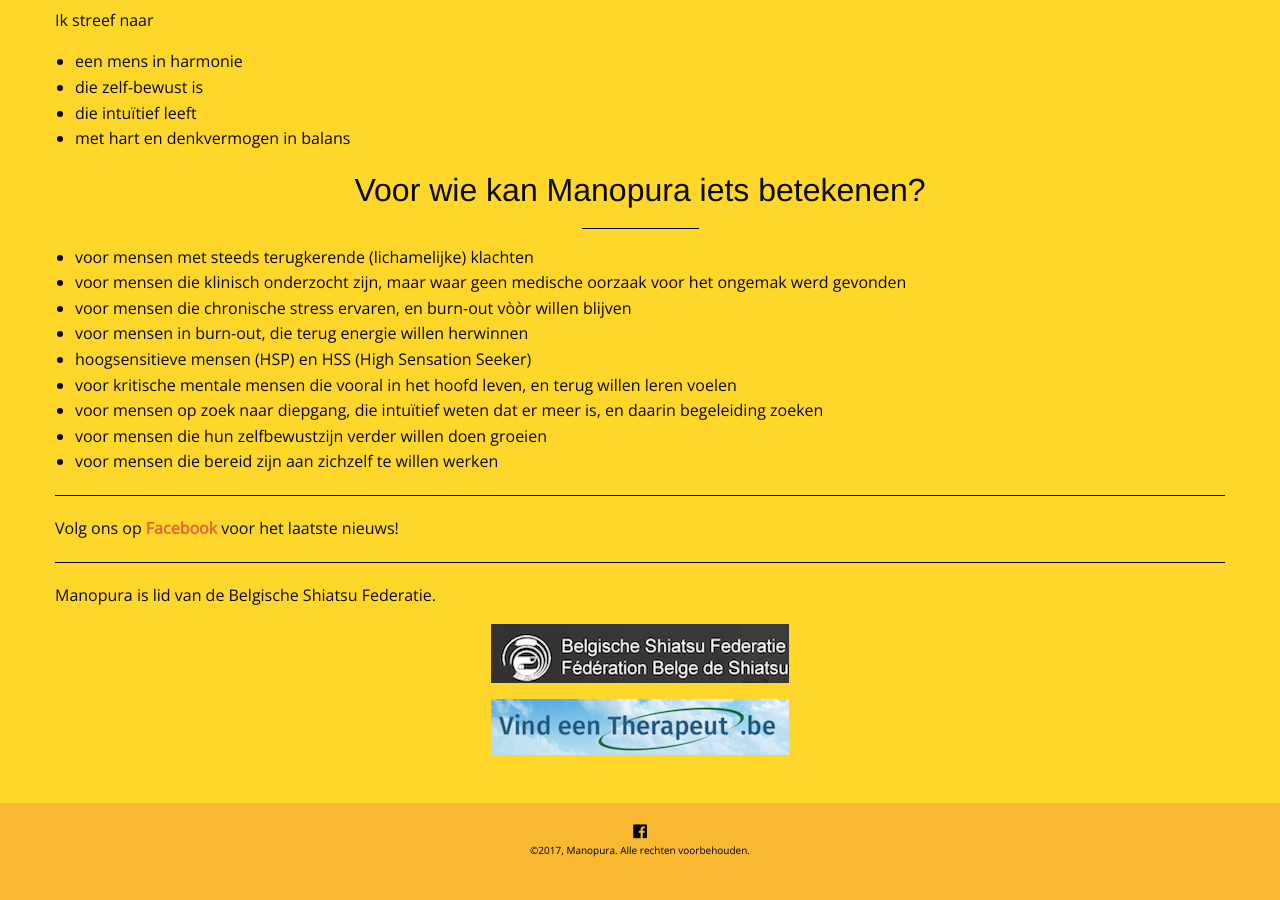
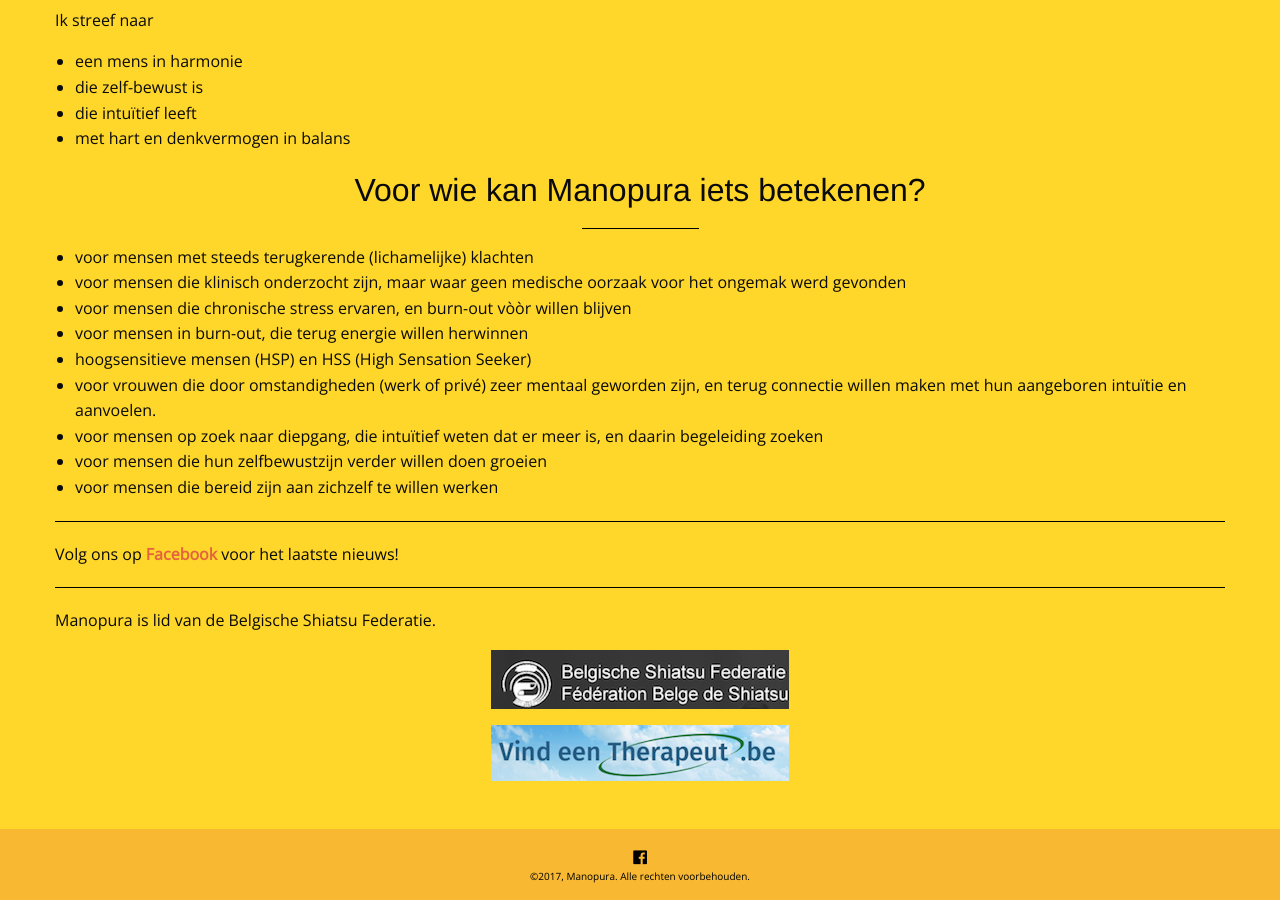
Before and after one commit to manopura/manopura.github.io, a Jekyll site: the page built from index.md, in a window 1280 px wide and 900 px high, scrolled down 2129 px. Built offline with Jekyll 4.4.1, drawn with Linux system fonts in a browser that asks for light colours; nearby versions of some CDN libraries; before the commit the page ends 3003 px from its top, so only the background shows below that.

Commit message:
Update index.md

```diff
--- a/index.md
+++ b/index.md
@@ -66,7 +66,7 @@ Ik streef naar
 + voor mensen die chronische stress ervaren, en burn-out vòòr willen blijven
 + voor mensen in burn-out, die terug energie willen herwinnen
 + hoogsensitieve mensen (HSP) en HSS (High Sensation Seeker)
-+ voor kritische mentale mensen die vooral in het hoofd leven, en terug willen leren voelen
++ voor vrouwen die door omstandigheden (werk of privé) zeer mentaal geworden zijn, en terug connectie willen maken met hun aangeboren intuïtie en aanvoelen.
 + voor mensen op zoek naar diepgang, die intuïtief weten dat er meer is, en daarin begeleiding zoeken
 + voor mensen die hun zelfbewustzijn verder willen doen groeien
 + voor mensen die bereid zijn aan zichzelf te willen werken
```
